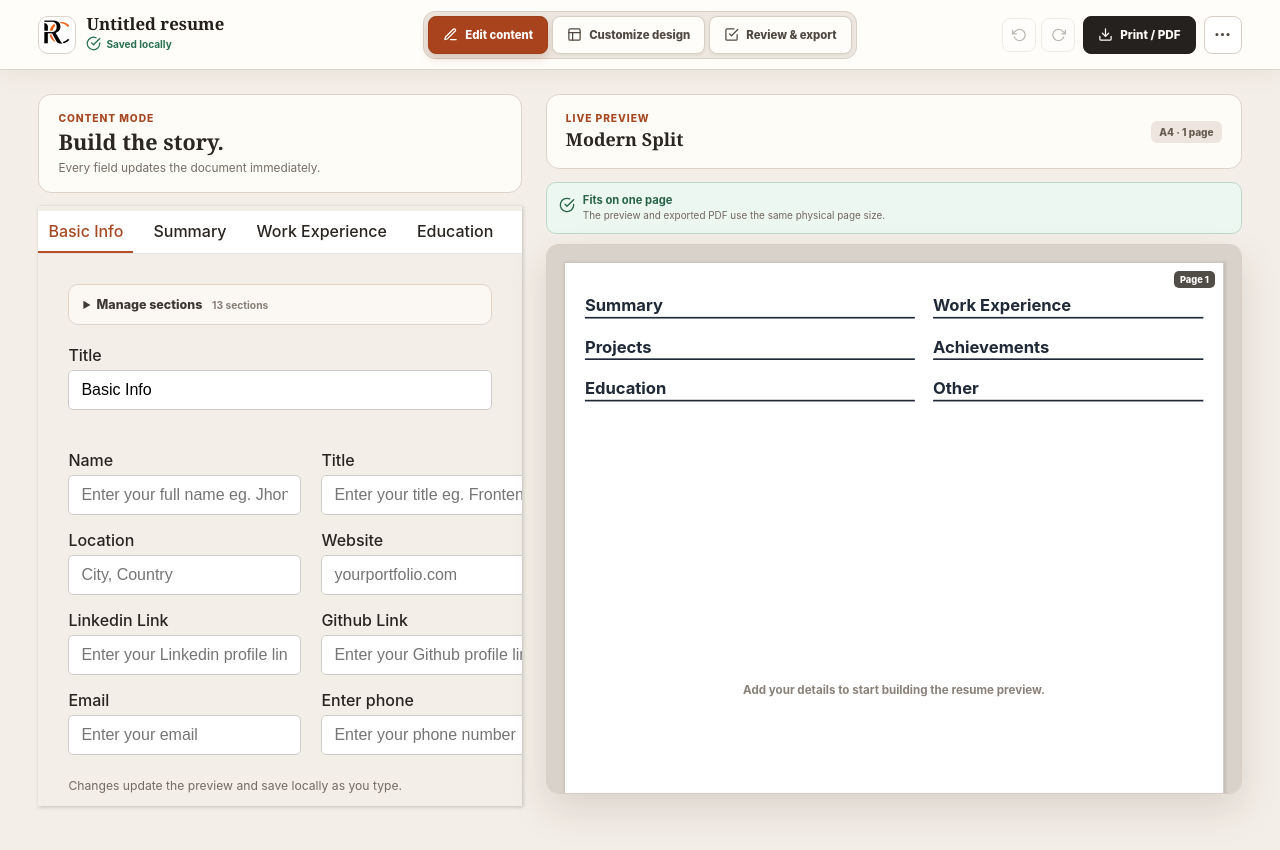
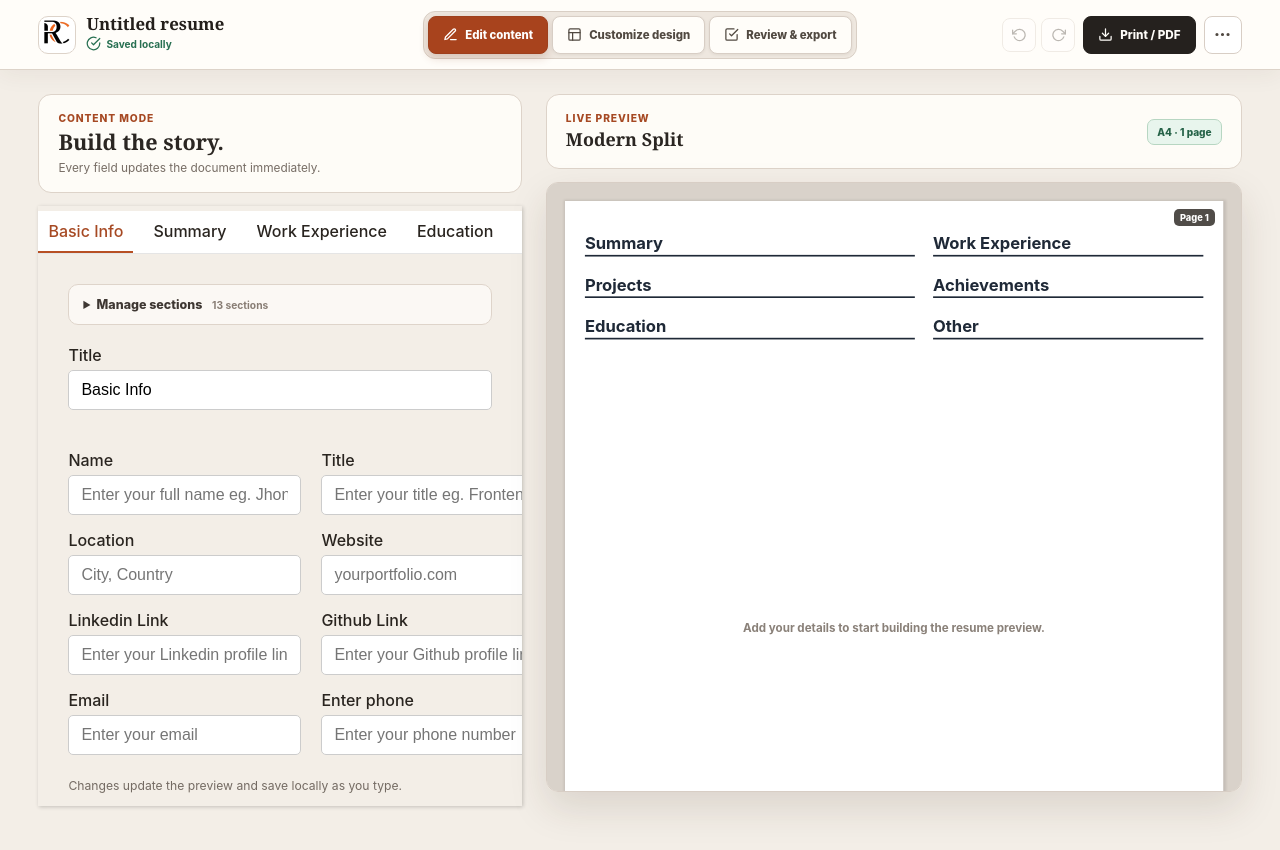
Before and after one commit to snehil21/ResumeCraft, a React (Vite) app: page /resumebuilder in a window 1280 px wide. Shown: the top 850 px of the page. Built offline with nearby package versions, Linux system fonts and the light colour scheme.

Commit message:
refactor: simplify preview page status

```diff
--- a/src/components/Body/Body.module.css
+++ b/src/components/Body/Body.module.css
@@ -35,18 +35,18 @@
 .main { width: min(1480px,100%); margin: 0 auto; padding: 24px clamp(18px,3vw,42px) 60px; display: grid; grid-template-columns: minmax(420px,.82fr) minmax(540px,1.18fr); gap: 24px; align-items: start; }
 .workspacePanel { min-width: 0; }.panelIntro,.previewHeader { padding: 17px 19px; border: 1px solid #ddd3c9; border-radius: 13px; background: rgba(255,253,249,.92); }.panelIntro { margin-bottom: 13px; }
 .panelIntro h2,.previewHeader h2 { margin: 0; color: #2b2622; font-family: Georgia,"Times New Roman",serif; }.panelIntro h2 { font-size: 1.35rem; }.panelIntro>span { margin-top: 5px; display: block; color: #776d65; font-size: .74rem; }
-.previewPanel { min-width: 0; position: sticky; top: 94px; }.previewHeader { margin-bottom: 13px; display: flex; align-items: center; justify-content: space-between; }.previewHeader h2 { font-size: 1.12rem; }.previewHeader>span { padding: 5px 8px; border-radius: 6px; background: #eee6de; color: #685b51; font-size: .63rem; font-weight: 800; }
-.paginationStatus { margin-bottom: 10px; padding: 10px 12px; display: flex; align-items: flex-start; gap: 8px; border: 1px solid; border-radius: 10px; }
-.paginationStatus svg { width: 16px; flex: 0 0 auto; }.paginationStatus span { display: grid; gap: 2px; }.paginationStatus strong { font-size: .7rem; }.paginationStatus small { color: #71675f; font-size: .62rem; line-height: 1.4; }
-.pageFit { border-color: #bcd9c7; background: #edf7f1; color: #276448; }.overflowWarning { border-color: #e2c58d; background: #fff5df; color: #8b5b13; }
-.previewViewport { max-height: calc(100vh - 250px); padding: 18px; overflow: auto; border: 1px solid #d8cec5; border-radius: 12px; background: #d9d2ca; box-shadow: 0 16px 38px rgba(55,39,27,.13); }
+.previewPanel { min-width: 0; position: sticky; top: 94px; }.previewHeader { margin-bottom: 13px; display: flex; align-items: center; justify-content: space-between; }.previewHeader h2 { font-size: 1.12rem; }
+.previewPageStatus { padding: 6px 9px; border: 1px solid; border-radius: 7px; font-size: .63rem; font-weight: 850; }
+.previewPageFit { border-color: #b7d6c2; background: #e8f5ed; color: #256247; }
+.previewPageOverflow { border-color: #e0bd77; background: #fff0d1; color: #8a5710; }
+.previewViewport { max-height: calc(100vh - 190px); padding: 18px; overflow: auto; border: 1px solid #d8cec5; border-radius: 12px; background: #d9d2ca; box-shadow: 0 16px 38px rgba(55,39,27,.13); }
 .previewStage { position: relative; margin: 0 auto; }.previewDocument { position: absolute; inset: 0 auto auto 0; transform-origin: top left; }
 .pageBoundary { position: absolute; z-index: 3; right: 0; left: 0; border-top: 2px dashed #b75024; pointer-events: none; }.pageNumber { position: absolute; z-index: 4; right: 8px; padding: 3px 6px; border-radius: 5px; background: rgba(42,37,32,.82); color: #fff; font-size: .58rem; font-weight: 800; pointer-events: none; }
 .modePanel { display: grid; gap: 13px; }.reviewDownload { width: 100%; min-height: 46px; }
 .iconButton:hover:not(:disabled),.moreButton:hover,.downloadButton:hover,.reviewDownload:hover { border-color: #b75024; background: #b75024; color: #fff; }
 .brandMark:focus-visible,.iconButton:focus-visible,.moreButton:focus-visible,.fileMenuPopover button:focus-visible,.downloadButton:focus-visible,.modeTabs button:focus-visible,.mobilePaneTabs button:focus-visible,.reviewDownload:focus-visible { outline: 3px solid rgba(183,80,36,.28); outline-offset: 2px; }
 @media (max-width:1180px) { .topbar { grid-template-columns: minmax(180px,1fr) auto auto; gap: 14px; }.titleSection h1 { max-width: 220px; }.modeTabs button { padding: 0 10px; }.main { grid-template-columns: minmax(360px,.9fr) minmax(460px,1.1fr); } }
-@media (max-width:960px) { .topbar { grid-template-columns: 1fr auto; }.modeTabs { width: 100%; grid-column: 1/-1; grid-row: 2; }.modeTabs button { flex: 1; }.previewPanel { top: 150px; }.previewViewport { max-height: calc(100vh - 305px); } }
+@media (max-width:960px) { .topbar { grid-template-columns: 1fr auto; }.modeTabs { width: 100%; grid-column: 1/-1; grid-row: 2; }.modeTabs button { flex: 1; }.previewPanel { top: 150px; }.previewViewport { max-height: calc(100vh - 245px); } }
 @media (max-width:780px) { .topbar { position: static; padding: 12px 14px; }.titleSection { min-width: 0; }.titleSection h1 { max-width: 190px; }.headerActions { gap: 5px; }.downloadButton { padding: 0 10px; }.modeTabs button { min-width: 0; padding: 0 8px; }.modeTabs button span { font-size: .66rem; }.mobilePaneTabs { margin: 12px 14px 0; padding: 4px; display: grid; grid-template-columns: 1fr 1fr; border: 1px solid #d9cfc5; border-radius: 10px; background: #e8e0d8; }.mobilePaneTabs button { min-height: 39px; display: inline-flex; align-items: center; justify-content: center; gap: 7px; border: 0; border-radius: 7px; background: transparent; color: #685f58; font-size: .74rem; font-weight: 780; }.mobilePaneTabs .activePane { background: #fffdf9; color: #9a401d; box-shadow: 0 1px 5px rgba(63,45,32,.1); }.main { display: block; padding: 13px 14px 45px; }.workspacePanel.mobileHidden { display: none; }.previewPanel { position: static; }.previewPanel.mobileHidden { width: calc(100vw - 28px); position: absolute; left: -10000px; visibility: hidden; pointer-events: none; }.previewViewport { max-height: none; } }
 @media (max-width:520px) { .brandMark { display: none; }.titleSection h1 { max-width: 150px; font-size: .93rem; }.saveStatus { font-size: .58rem; }.historyActions { display: none; }.downloadButton { font-size: 0; }.downloadButton svg { width: 17px; height: 17px; }.modeTabs button { gap: 4px; padding: 0 5px; }.modeTabs button span { font-size: .6rem; }.fileMenuPopover { width: min(310px,calc(100vw - 28px)); } }
 @media (prefers-reduced-motion:reduce) { .saving svg { animation: none; } }
--- a/src/components/Body/Body.tsx
+++ b/src/components/Body/Body.tsx
@@ -273,10 +273,15 @@ const Body: FC = () => {
         </section>
 
         <aside className={`${styles.previewPanel} ${mobilePane === "edit" ? styles.mobileHidden : ""}`}>
-          <div className={styles.previewHeader}><div><p>Live preview</p><h2>{templateName}</h2></div><span>{document.page.size} · {previewMetrics.pageCount} {previewMetrics.pageCount === 1 ? "page" : "pages"}</span></div>
-          <div className={`${styles.paginationStatus} ${previewMetrics.pageCount > 1 ? styles.overflowWarning : styles.pageFit}`} role="status">
-            {previewMetrics.pageCount > 1 ? <AlertCircle /> : <CheckCircle />}
-            <span><strong>{previewMetrics.pageCount > 1 ? "Page overflow detected" : "Fits on one page"}</strong><small>{previewMetrics.pageCount > 1 ? `The PDF will use ${previewMetrics.pageCount} pages. Dashed lines show page boundaries; entries stay together when possible.` : "The preview and exported PDF use the same physical page size."}</small></span>
+          <div className={styles.previewHeader}>
+            <div><p>Live preview</p><h2>{templateName}</h2></div>
+            <span
+              className={`${styles.previewPageStatus} ${previewMetrics.pageCount > 1 ? styles.previewPageOverflow : styles.previewPageFit}`}
+              role="status"
+              aria-label={`${document.page.size}, ${previewMetrics.pageCount} ${previewMetrics.pageCount === 1 ? "page" : "pages"}`}
+            >
+              {document.page.size} · {previewMetrics.pageCount} {previewMetrics.pageCount === 1 ? "page" : "pages"}
+            </span>
           </div>
           <div className={styles.previewViewport} ref={previewViewportRef}>
             <div
```
